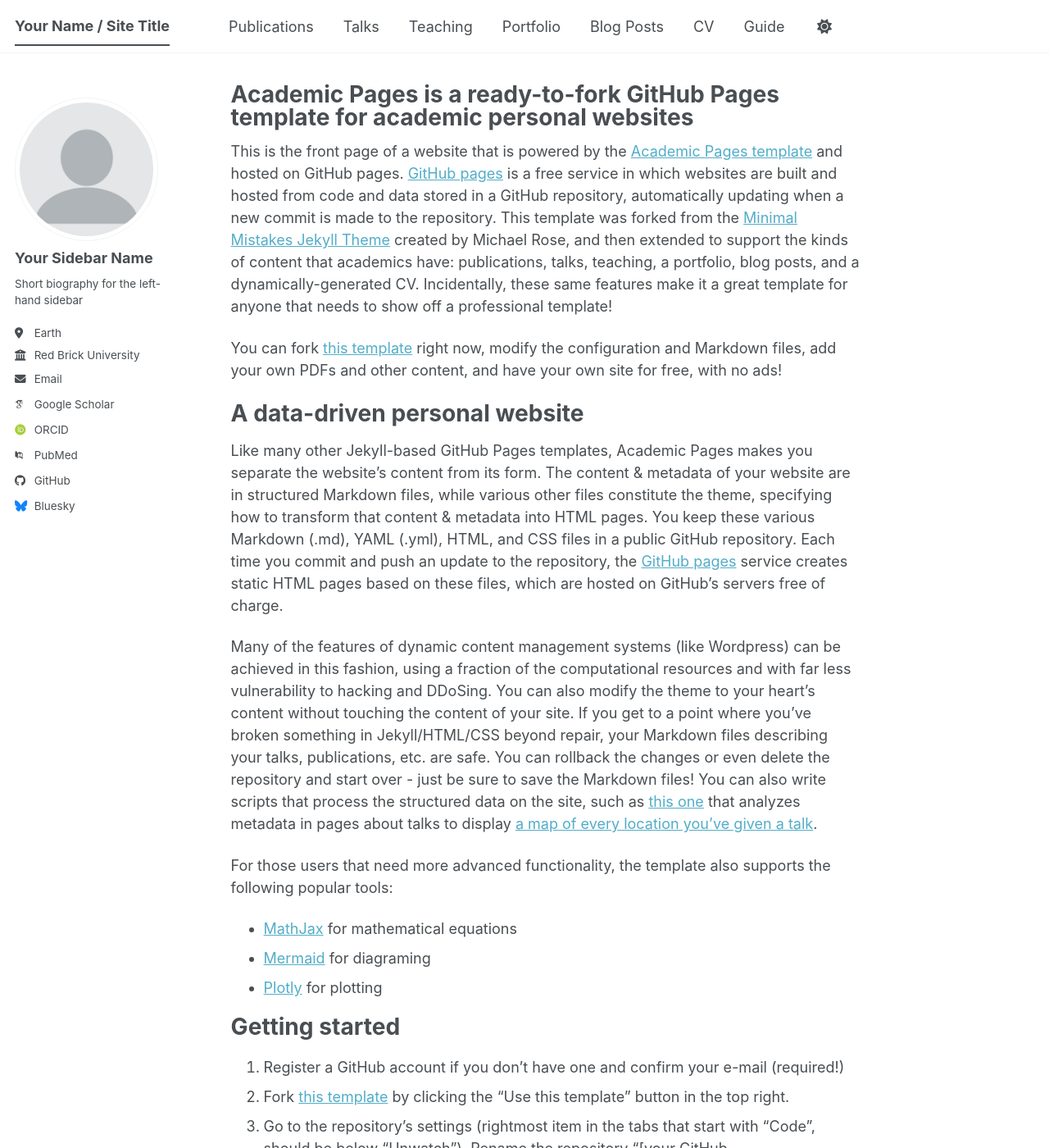
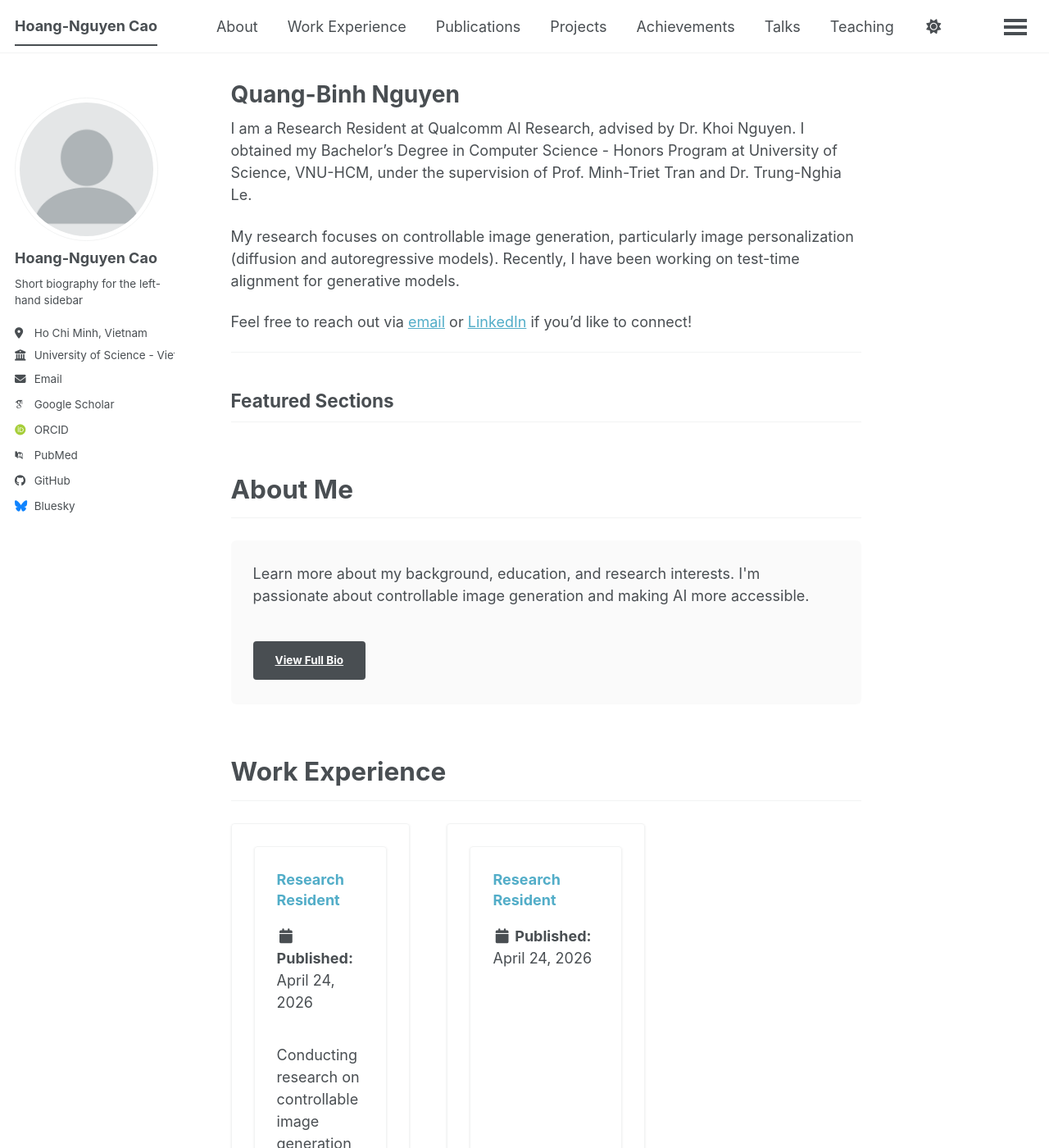
Before and after one commit to HNg0303/HNg0303.github.io, a Jekyll site: the page built from _pages/about.md, in a window 1280 px wide and 1400 px high. Shown: the whole window at 82% size. Built offline with Jekyll 4.4.1, drawn with Linux system fonts in a browser that asks for light colours; some web fonts are replaced; a script bundle is joined from its source files by our own code; library files that are not in the unit come from our copies; some of the changed text lies outside the part shown.

Commit message:
Layout and main page

```diff
--- a/_config.yml
+++ b/_config.yml
@@ -9,9 +9,9 @@
 # Basic Site Settings
 locale                   : "en-US"
 site_theme               : "default" # The available themes options are "default", "air", "sunrise", "mint", "dirt" and "contrast"
-title                    : "Your Name / Site Title"
+title                    : "Hoang-Nguyen Cao"
 title_separator          : "-"
-name                     : &name "Your Name"
+name                     : &name "Hoang-Nguyen Cao"
 description              : &description "Your Name's academic portfolio"   # Update this with a general description of your site, this is the default if not overridden by a page
 url                      : https://HNg0303.github.io # The base hostname & protocol for your site e.g. "https://[your GitHub username].github.io",
                                                            # or if you already have some other page hosted on Github then use "https://[your GitHub username].github.io/[Your Repo Name]"
@@ -24,13 +24,13 @@ repository               : "HNg0303/HNg0303.github.io"
 author:
   # Biographic information
   avatar           : "profile.png"
-  name             : "Your Sidebar Name"
+  name             : "Hoang-Nguyen Cao"
   pronouns         : # example: "she/her"
   bio              : "Short biography for the left-hand sidebar"
-  location         : "Earth"
-  employer         : "Red Brick University"
+  location         : "Ho Chi Minh, Vietnam"
+  employer         : "University of Science - Vietnam National University Ho Chi Minh City"
   uri              : # URL
-  email            : "none@example.org"
+  email            : "chnguyen032005@gmail.com"
 
   # Academic websites
   academia         : # URL
@@ -233,6 +233,12 @@ collections:
   talks:
     output: true
     permalink: /:collection/:path/
+  work_experience:
+    output: true
+    permalink: /:collection/:path/
+  achievements:
+    output: true
+    permalink: /:collection/:path/
 
 
 # These settings control how pages and collections are included in the site
@@ -290,6 +296,24 @@ defaults:
       layout: talk
       author_profile: true
       share: true
+  # _work_experience
+  - scope:
+      path: ""
+      type: work_experience
+    values:
+      layout: single
+      author_profile: true
+      share: true
+      comments: true
+  # _achievements
+  - scope:
+      path: ""
+      type: achievements
+    values:
+      layout: single
+      author_profile: true
+      share: true
+      comments: true
 
 
 # Sass/SCSS
--- a/_includes/archive-single.html
+++ b/_includes/archive-single.html
@@ -12,9 +12,19 @@
   {% assign title = post.title %}
 {% endif %}
 
-<div class="{{ include.type | default: "list" }}__item">
-  <article class="archive__item" itemscope itemtype="http://schema.org/CreativeWork">
+<div class="{% if include.type == 'card' %}archive__item--card{% else %}{{ include.type | default: "list" }}__item{% endif %}">
+  <article class="{% if include.type != 'card' %}archive__item{% else %}archive__item archive__item--card{% endif %}" itemscope itemtype="http://schema.org/CreativeWork">
     {% if include.type == "grid" and teaser %}
+      <div class="archive__item-teaser">
+        <img src=
+          {% if teaser contains "://" %}
+            "{{ teaser }}"
+          {% else %}
+            "{{ teaser | prepend: "/images/" | prepend: base_path }}"
+          {% endif %}
+          alt="">
+      </div>
+    {% elsif include.type == "card" and teaser %}
       <div class="archive__item-teaser">
         <img src=
           {% if teaser contains "://" %}
--- a/_pages/about.md
+++ b/_pages/about.md
@@ -1,52 +1,162 @@
 ---
 permalink: /
-title: "Academic Pages is a ready-to-fork GitHub Pages template for academic personal websites"
+title: "Quang-Binh Nguyen"
 author_profile: true
 redirect_from:
   - /about/
   - /about.html
 ---
 
-This is the front page of a website that is powered by the [Academic Pages template](https://github.com/academicpages/academicpages.github.io) and hosted on GitHub pages. [GitHub pages](https://pages.github.com) is a free service in which websites are built and hosted from code and data stored in a GitHub repository, automatically updating when a new commit is made to the repository. This template was forked from the [Minimal Mistakes Jekyll Theme](https://mmistakes.github.io/minimal-mistakes/) created by Michael Rose, and then extended to support the kinds of content that academics have: publications, talks, teaching, a portfolio, blog posts, and a dynamically-generated CV. Incidentally, these same features make it a great template for anyone that needs to show off a professional template!
+{% include base_path %}
 
- You can fork [this template](https://github.com/academicpages/academicpages.github.io) right now, modify the configuration and Markdown files, add your own PDFs and other content, and have your own site for free, with no ads!
+I am a Research Resident at Qualcomm AI Research, advised by Dr. Khoi Nguyen. I obtained my Bachelor's Degree in Computer Science - Honors Program at University of Science, VNU-HCM, under the supervision of Prof. Minh-Triet Tran and Dr. Trung-Nghia Le.
 
-A data-driven personal website
-======
-Like many other Jekyll-based GitHub Pages templates, Academic Pages makes you separate the website's content from its form. The content & metadata of your website are in structured Markdown files, while various other files constitute the theme, specifying how to transform that content & metadata into HTML pages. You keep these various Markdown (.md), YAML (.yml), HTML, and CSS files in a public GitHub repository. Each time you commit and push an update to the repository, the [GitHub pages](https://pages.github.com/) service creates static HTML pages based on these files, which are hosted on GitHub's servers free of charge.
+My research focuses on controllable image generation, particularly image personalization (diffusion and autoregressive models). Recently, I have been working on test-time alignment for generative models.
 
-Many of the features of dynamic content management systems (like Wordpress) can be achieved in this fashion, using a fraction of the computational resources and with far less vulnerability to hacking and DDoSing. You can also modify the theme to your heart's content without touching the content of your site. If you get to a point where you've broken something in Jekyll/HTML/CSS beyond repair, your Markdown files describing your talks, publications, etc. are safe. You can rollback the changes or even delete the repository and start over - just be sure to save the Markdown files! You can also write scripts that process the structured data on the site, such as [this one](https://github.com/academicpages/academicpages.github.io/blob/master/talkmap.ipynb) that analyzes metadata in pages about talks to display [a map of every location you've given a talk](https://academicpages.github.io/talkmap.html).
+Feel free to reach out via [email](mailto:chnguyen032005@gmail.com) or [LinkedIn](https://www.linkedin.com/in/hoang-nguyen-cao/) if you'd like to connect!
 
-For those users that need more advanced functionality, the template also supports the following popular tools:
-- [MathJax](https://www.mathjax.org/) for mathematical equations
-- [Mermaid](https://mermaid.js.org/) for diagraming
-- [Plotly](https://plotly.com/javascript/) for plotting
+---
 
-Getting started
-======
-1. Register a GitHub account if you don't have one and confirm your e-mail (required!)
-1. Fork [this template](https://github.com/academicpages/academicpages.github.io) by clicking the "Use this template" button in the top right.
-1. Go to the repository's settings (rightmost item in the tabs that start with "Code", should be below "Unwatch"). Rename the repository "[your GitHub username].github.io", which will also be your website's URL.
-1. Set site-wide configuration and create content & metadata (see below -- also see [this set of diffs](https://archive.is/3TPas) showing what files were changed to set up [an example site](https://getorg-testacct.github.io) for a user with the username "getorg-testacct")
-1. Upload any files (like PDFs, .zip files, etc.) to the files/ directory. They will appear at https://[your GitHub username].github.io/files/example.pdf.
-1. Check status by going to the repository settings, in the "GitHub pages" section
+## Featured Sections
 
-Site-wide configuration
-------
-The main configuration file for the site is in the base directory in [_config.yml](https://github.com/academicpages/academicpages.github.io/blob/master/_config.yml), which defines the content in the sidebars and other site-wide features. You will need to replace the default variables with ones about yourself and your site's github repository. The configuration file for the top menu is in [_data/navigation.yml](https://github.com/academicpages/academicpages.github.io/blob/master/_data/navigation.yml). For example, if you don't have a portfolio or blog posts, you can remove those items from that navigation.yml file to remove them from the header.
+<div class="homepage-sections">
 
-Create content & metadata
-------
-For site content, there is one Markdown file for each type of content, which are stored in directories like _publications, _talks, _posts, _teaching, or _pages. For example, each talk is a Markdown file in the [_talks directory](https://github.com/academicpages/academicpages.github.io/tree/master/_talks). At the top of each Markdown file is structured data in YAML about the talk, which the theme will parse to do lots of cool stuff. The same structured data about a talk is used to generate the list of talks on the [Talks page](https://academicpages.github.io/talks), each [individual page](https://academicpages.github.io/talks/2012-03-01-talk-1) for specific talks, the talks section for the [CV page](https://academicpages.github.io/cv), and the [map of places you've given a talk](https://academicpages.github.io/talkmap.html) (if you run this [python file](https://github.com/academicpages/academicpages.github.io/blob/master/talkmap.py) or [Jupyter notebook](https://github.com/academicpages/academicpages.github.io/blob/master/talkmap.ipynb), which creates the HTML for the map based on the contents of the _talks directory).
+  <!-- About Me Section -->
+  <section class="section-preview" id="about-section">
+    <h2 class="section-title">
+      <a href="{{ base_path }}/about-me/">About Me</a>
+    </h2>
+    <div class="section-content">
+      <p>Learn more about my background, education, and research interests. I'm passionate about controllable image generation and making AI more accessible.</p>
+      <a href="{{ base_path }}/about-me/" class="btn btn--primary">View Full Bio</a>
+    </div>
+  </section>
 
-**Markdown generator**
+  <!-- Work Experience Section -->
+  {% if site.work_experience %}
+  <section class="section-preview" id="experience-section">
+    <h2 class="section-title">
+      <a href="{{ base_path }}/work-experience/">Work Experience</a>
+    </h2>
+    <div class="archive--card-grid">
+      {% for post in site.work_experience reversed | limit: 3 %}
+        {% include archive-single.html type="card" %}
+      {% endfor %}
+    </div>
+    <a href="{{ base_path }}/work-experience/" class="btn btn--primary">View All Experience</a>
+  </section>
+  {% endif %}
 
-The repository includes [a set of Jupyter notebooks](https://github.com/academicpages/academicpages.github.io/tree/master/markdown_generator
-) that converts a CSV containing structured data about talks or presentations into individual Markdown files that will be properly formatted for the Academic Pages template. The sample CSVs in that directory are the ones I used to create my own personal website at stuartgeiger.com. My usual workflow is that I keep a spreadsheet of my publications and talks, then run the code in these notebooks to generate the Markdown files, then commit and push them to the GitHub repository.
+  <!-- Publications Section -->
+  {% if site.publications %}
+  <section class="section-preview" id="publications-section">
+    <h2 class="section-title">
+      <a href="{{ base_path }}/publications/">Publications</a>
+    </h2>
+    <div class="archive--card-grid">
+      {% for post in site.publications reversed | limit: 3 %}
+        {% include archive-single.html type="card" %}
+      {% endfor %}
+    </div>
+    <a href="{{ base_path }}/publications/" class="btn btn--primary">View All Publications</a>
+  </section>
+  {% endif %}
 
-How to edit your site's GitHub repository
-------
-Many people use a git client to create files on their local computer and then push them to GitHub's servers. If you are not familiar with git, you can directly edit these configuration and Markdown files directly in the github.com interface. Navigate to a file (like [this one](https://github.com/academicpages/academicpages.github.io/blob/master/_talks/2012-03-01-talk-1.md) and click the pencil icon in the top right of the content preview (to the right of the "Raw | Blame | History" buttons). You can delete a file by clicking the trashcan icon to the right of the pencil icon. You can also create new files or upload files by navigating to a directory and clicking the "Create new file" or "Upload files" buttons.
+  <!-- Projects Section -->
+  {% if site.portfolio %}
+  <section class="section-preview" id="projects-section">
+    <h2 class="section-title">
+      <a href="{{ base_path }}/portfolio/">Projects</a>
+    </h2>
+    <div class="archive--card-grid">
+      {% for post in site.portfolio reversed | limit: 3 %}
+        {% include archive-single.html type="card" %}
+      {% endfor %}
+    </div>
+    <a href="{{ base_path }}/portfolio/" class="btn btn--primary">View All Projects</a>
+  </section>
+  {% endif %}
+
+  <!-- Achievements Section -->
+  {% if site.achievements %}
+  <section class="section-preview" id="achievements-section">
+    <h2 class="section-title">
+      <a href="{{ base_path }}/achievements/">Achievements</a>
+    </h2>
+    <div class="archive--card-grid">
+      {% for post in site.achievements reversed | limit: 3 %}
+        {% include archive-single.html type="card" %}
+      {% endfor %}
+    </div>
+    <a href="{{ base_path }}/achievements/" class="btn btn--primary">View All Achievements</a>
+  </section>
+  {% endif %}
+
+</div>
+
+<style>
+  .homepage-sections {
+    margin: 2rem 0;
+  }
+
+  .section-preview {
+    margin-bottom: 3rem;
+    padding: 0;
+  }
+
+  .section-title {
+    font-size: 1.75rem;
+    margin-bottom: 1.5rem;
+    padding-bottom: 1rem;
+    border-bottom: 2px solid var(--global-border-color);
+  }
+
+  .section-title a {
+    text-decoration: none;
+    color: inherit;
+  }
+
+  .section-title a:hover {
+    color: var(--global-text-color-light);
+  }
+
+  .section-content {
+    margin-bottom: 1.5rem;
+    padding: 1.5rem;
+    background: var(--global-background-color-secondary, rgba(0, 0, 0, 0.02));
+    border-radius: 6px;
+  }
+
+  .btn {
+    display: inline-block;
+    padding: 0.75rem 1.5rem;
+    margin-top: 1rem;
+    background-color: var(--global-text-color);
+    color: var(--global-background-color);
+    text-decoration: none;
+    border-radius: 4px;
+    transition: all 0.3s ease;
+  }
+
+  .btn:hover {
+    background-color: var(--global-text-color-light);
+    text-decoration: none;
+  }
+
+  .btn--primary {
+    background-color: var(--global-text-color);
+    color: var(--global-background-color);
+  }
+
+  .btn--primary:hover {
+    background-color: var(--global-text-color-light);
+  }
+
+  .archive--card-grid {
+    margin-bottom: 1.5rem;
+  }
+</style>
+
 
 Example: editing a Markdown file for a talk
 ![Editing a Markdown file for a talk](/images/editing-talk.png)
--- a/_sass/layout/_archive.scss
+++ b/_sass/layout/_archive.scss
@@ -243,3 +243,99 @@
     }
   }
 }
+
+
+/*
+   Card Grid Layout
+   ========================================================================== */
+
+.archive--card-grid {
+  display: grid;
+  grid-template-columns: 1fr;
+  gap: 2rem;
+
+  @include breakpoint($small) {
+    grid-template-columns: repeat(2, 1fr);
+  }
+
+  @include breakpoint($medium) {
+    grid-template-columns: repeat(2, 1fr);
+  }
+
+  @include breakpoint($large) {
+    grid-template-columns: repeat(3, 1fr);
+    gap: 2.5rem;
+  }
+
+  @include breakpoint($x-large) {
+    grid-template-columns: repeat(3, 1fr);
+  }
+}
+
+.archive__item--card {
+  display: flex;
+  flex-direction: column;
+  height: 100%;
+  border: 1px solid var(--global-border-color);
+  border-radius: $border-radius;
+  padding: 1.5rem;
+  background: var(--global-background-color);
+  transition: all 0.3s ease-in-out;
+  box-shadow: 0 1px 3px rgba(#000, 0.08);
+
+  &:hover {
+    box-shadow: 0 4px 12px rgba(#000, 0.15);
+    transform: translateY(-2px);
+    border-color: var(--global-text-color-light);
+  }
+
+  .archive__item-teaser {
+    margin-bottom: 1rem;
+    border-radius: $border-radius;
+    overflow: hidden;
+    max-height: 200px;
+
+    img {
+      width: 100%;
+      height: 100%;
+      object-fit: cover;
+      display: block;
+    }
+  }
+
+  .archive__item-title {
+    margin-top: 0;
+    margin-bottom: 0.5rem;
+    font-size: $type-size-5;
+    line-height: 1.4;
+
+    a {
+      text-decoration: none;
+
+      &:hover {
+        text-decoration: underline;
+      }
+    }
+  }
+
+  .page__meta {
+    margin: 0.5rem 0;
+    font-size: $type-size-7;
+    color: var(--global-text-color-light);
+  }
+
+  .archive__item-excerpt {
+    margin-top: 0.75rem;
+    margin-bottom: auto;
+    font-size: $type-size-6;
+    line-height: 1.6;
+    color: var(--global-text-color);
+    flex-grow: 1;
+  }
+
+  .list__item-content {
+    margin-top: 1rem;
+    padding-top: 1rem;
+    border-top: 1px solid var(--global-border-color);
+  }
+}
```
Also changed, not shown: _data/navigation.yml (+13 -10 lines), _pages/achievements.html (added, +14 -0 lines), _pages/portfolio.html (+5 -4 lines), _pages/work-experience.html (added, +14 -0 lines).
